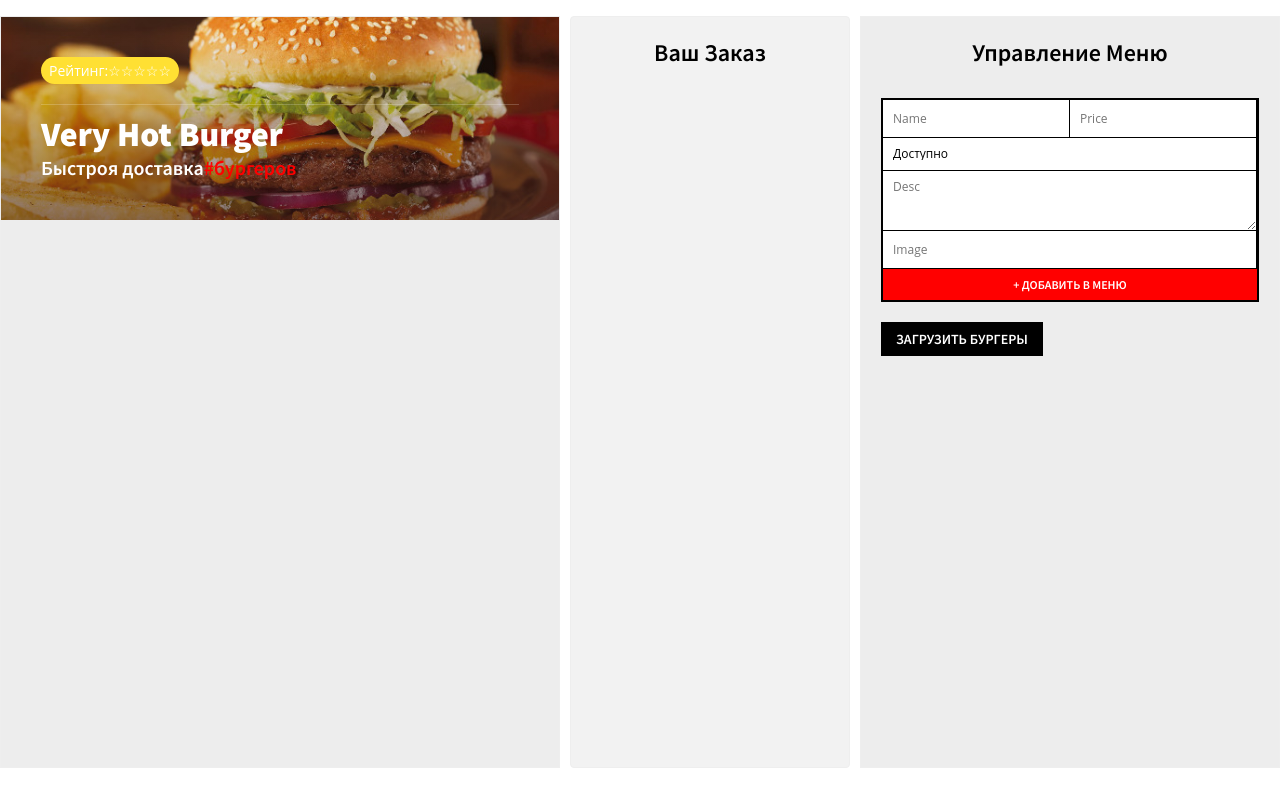
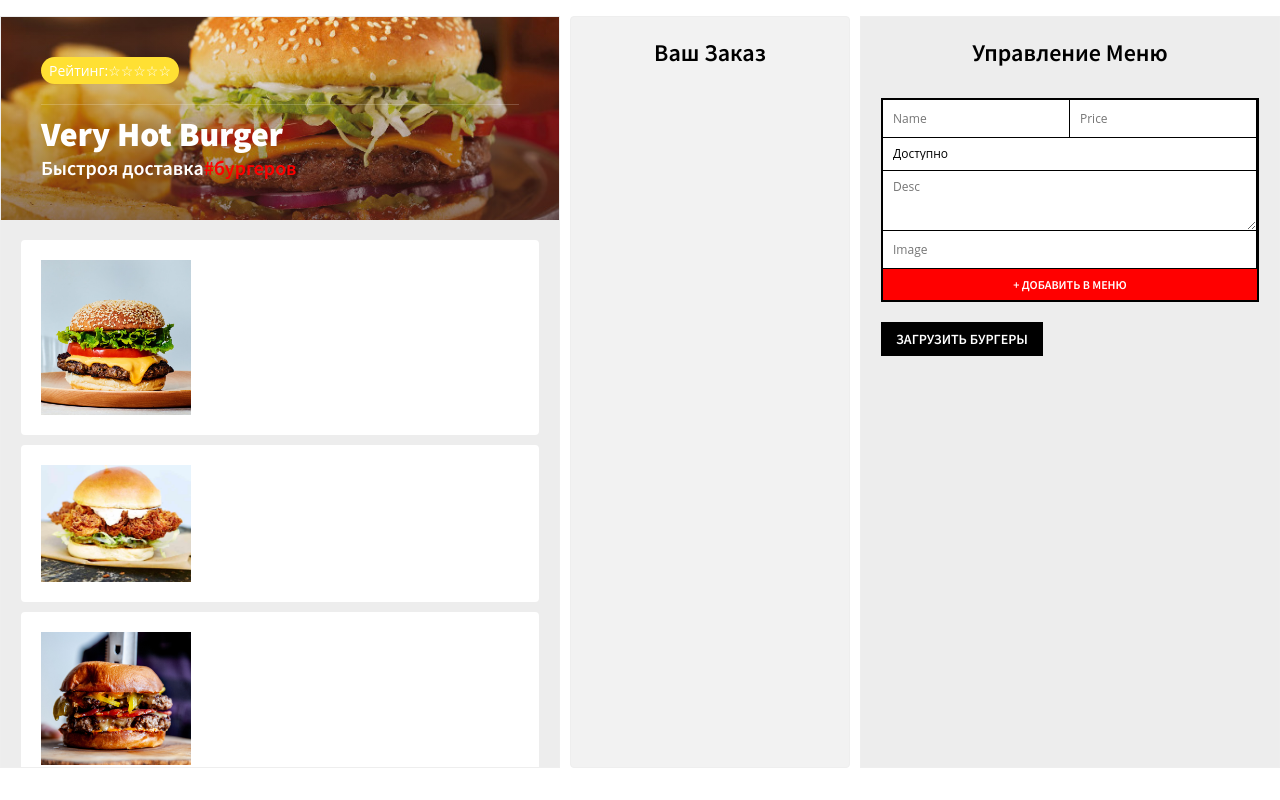
Before and after one commit to Aleksei-89ST/react-app-burger, a React (Create React App) app: page /restaurant/1 in a window 1280 px wide. Both pictures are taken after a click on the button "ЗАГРУЗИТЬ БУРГЕРЫ". Built offline with nearby package versions, Linux system fonts and the light colour scheme.

Commit message:
теперь загружаются изображения бургеров

```diff
--- a/src/components/App.js
+++ b/src/components/App.js
@@ -3,6 +3,7 @@ import Header from "./Header";
 import MenuAdmin from "./MenuAdmin";
 import Order from "./Order";
 import sampleBurgers from '../sample-burgers'
+import Burger from "./Burger";
 
 class App extends React.Component {
   state = {
@@ -25,6 +26,11 @@ class App extends React.Component {
       <div className="burger-paradise">
         <div className="menu">
           <Header title="Very Hot Burger" />
+          <ul className="burgers">
+{Object.keys(this.state.burgers).map(key => {
+  return <Burger key={key} index={key} details={this.state.burgers[key]}/>
+})}
+          </ul>
         </div>
         <Order />
         <MenuAdmin addBurger={this.addBurger} loadSampleBurgers={this.loadSampleBurgers}/>
--- /dev/null
+++ b/src/components/Burger.js
@@ -0,0 +1,12 @@
+import React from "react";
+
+class Burger extends React.Component {
+  render() {
+    return <li className="menu-burger">
+        <div className="image-container">
+            <img src={this.props.details.image}/>
+        </div>
+    </li>
+  }
+}
+export default Burger;
```
